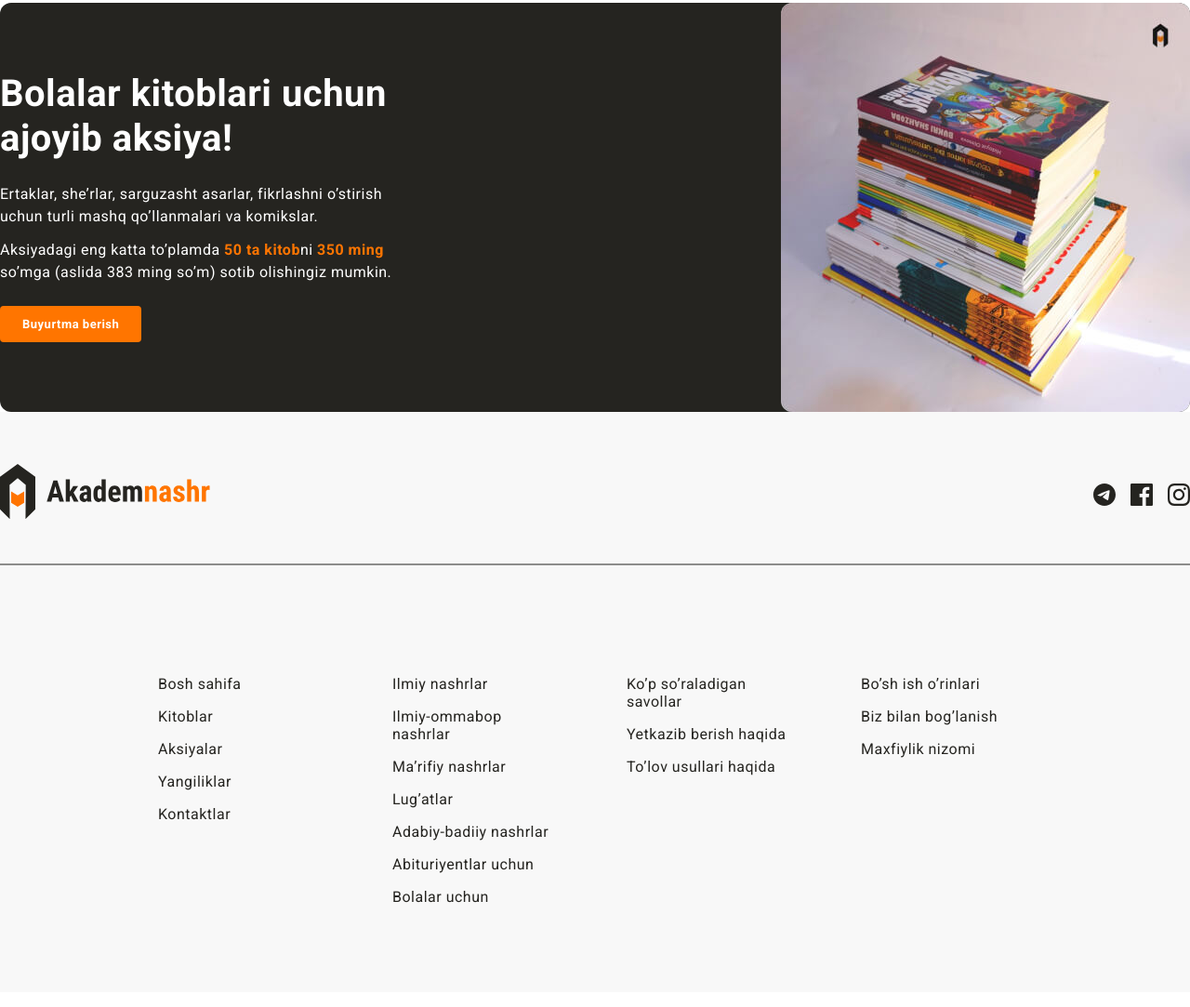
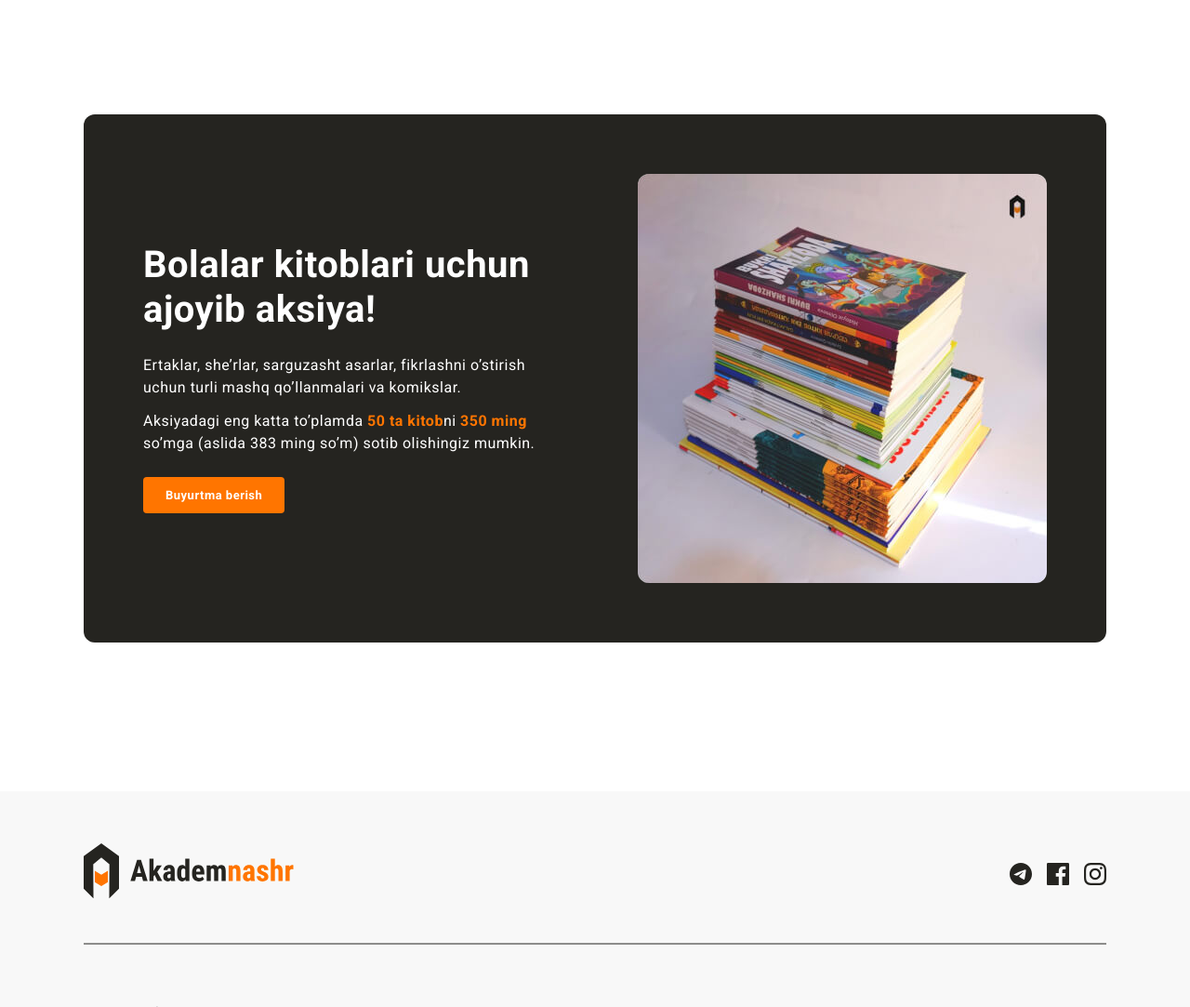
Before and after one commit to practprojs/projspr, a plain HTML site: page index.html in a window 1280 px wide. Shown: the part 1717-2800 px from the top of the page at 93% size. Drawn offline with Linux system fonts and the light colour scheme.

Commit message:
Add container and related styles, Add margin to footer-links item

```diff
--- a/css/styles.css
+++ b/css/styles.css
@@ -1,4 +1,10 @@
+* {
+  box-sizing: border-box;
+}
+
 body{
+  padding: 0;
+  margin: 0;
   font-size: 16px;
   line-height: 1.5;
   font-family: "Roboto", "Arial", sans-serif;
@@ -13,16 +19,29 @@ body{
   outline-offset: 3px;
 }
 
+.container{
+  width: 100%;
+  max-width: 1140px;
+  padding-left: 20px;
+  padding-right: 20px;
+  margin-right: auto;
+  margin-left: auto;
+}
+
 /* SITE-HEADER */
 .site-header{
+  border-top: 5px solid #FF7500;
+  background-color: #fff;
+  padding-top: 16px;
+  padding-bottom: 16px;
+}
+
+.site-header-container{
   display: flex;
   justify-content: space-between;
   align-items: center;
-  padding-top: 16px;
-  padding-bottom: 16px;
-  border-top: 5px solid #FF7500;
-  background-color: #fff;
 }
+
 .site-header-cap{
   height: 5px;
   border-top: 5px solid #FF7500;
@@ -59,7 +78,7 @@ body{
 }
 
 .sitenav-item{
-  margin-right: 32;
+  margin-right: 32px;
 }
 .sitenav-item:last-child{
   margin-right: 0;
@@ -107,13 +126,15 @@ body{
 
 /* HERO */
 .hero{
-  display: flex;
-  justify-content: space-between;
-  align-items: center;
   padding-top: 80px;
   padding-bottom: 80px;
   background-color: #252420;
   color: #fff;
+}
+.hero-container{
+  display: flex;
+  justify-content: space-between;
+  align-items: center;
 }
 
 .hero-content{
@@ -150,8 +171,8 @@ body{
 .hero-img{
   width: 510px;
   height: 510px;
-  /* padding: 40px 170px; */
   border-radius: 8px;
+  /* box-shadow: 24px 24px 0 0 rgba(255, 117, 0, 0.6); */
 }
 
 
@@ -201,7 +222,7 @@ body{
 .features-title{
   font-size: 24px;
   line-height: 1.2;
-  margin: 0;
+  margin-top: 0;
   margin-bottom: 12px;
   font-family: "Roboto Condenced", "Roboto", "Arial", sans-serif;
 }
@@ -214,25 +235,21 @@ body{
 
 /* AKSIYA */
 .sale{
+  padding-top: 120px;
+  padding-bottom: 160px;
+}
+.promo-inner{
   display: flex;
   justify-content: space-between;
   align-items: center;
+  padding: 64px;
   border-radius: 12px;
-  /* padding-left: 170px;
-  padding-right: 170px; */
-  /* padding-top: 120px;
-  padding-bottom: 160px; */
   background-color: #252420;
   color: #fff;
 }
 
 .sale-content{
   width: 440px;
-  /* padding: 64px 64px 92px 64px; */
-  /* padding-top: 64px;
-  padding-bottom: 64px;
-  padding-left: 64px;
-  padding-right: 92px; */
 }
 
 .sale-heading{
@@ -274,16 +291,15 @@ body{
 
 /* SITE-FOOTER */
 .site-footer{
-  background-color: #f8f8f8;
   padding-top: 56px;
   padding-bottom: 56px;
+  background-color: #f8f8f8;
 }
 
 .site-footer-top{
   display: flex;
   justify-content: space-between;
   align-items: center;
-  /* padding: 56px 170px 40px; */
 }
 
 .socials{
@@ -327,17 +343,13 @@ body{
   height: 2px;
   border: 0;
   margin-top: 40px;
-  margin-bottom: 54px;
+  margin-bottom: 64px;
   background-color: rgba(37, 36, 32, 0.5);
 }
 
 .site-footer-bottom{
   display: flex;
-  /* justify-content: space-between;
-  align-items: center; */
-  width: 1,100px;
-  height: 229px;
-  padding: 64px 170px 56px;
+  /* padding: 64px 170px 56px; */
 }
 
 .site-footer-link-list{
@@ -355,6 +367,9 @@ body{
 .site-footer-list{
   margin-bottom: 16px;
 }
+.site-footer-list:last-child{
+  margin-bottom: 0;
+}
 
 
 .site-footer-link{
--- a/index.html
+++ b/index.html
@@ -16,8 +16,9 @@
   <link rel="stylesheet" href="css/styles.css">
 </head>
 <body>
+  <!-- SITE HEADER -->
   <header class="site-header">
-    <!-- SITE HEADER -->
+    <div class="site-header-container container">
       <a class="logo-link" href="index.html"><img class="logo-link-img" src="img/logo.svg" alt="Akademnashr logo" width="227" height="60"></a>
       <div class="site-header-actions">
         <nav class="sitenav">
@@ -30,12 +31,14 @@
         </nav>
         <a class="primary-button" href="#">Ro’yxatdan o’tish</a>
       </div>
+    </div>
   </header>
 
 
   <main>
     <!-- HERO -->
     <section class="hero">
+      <div class="hero-container container">
         <div class="hero-content">
           <hr class="hero-line">
           <h2 class="hero-heading">
@@ -46,11 +49,13 @@
           <a class="primary-button" href="#">Buyurtma berish</a>
         </div>
         <img class="hero-img" src="img/python-book.jpg" alt="Qo`lda ushlab turilgan pythonda dasturlash asoslari kitobi" width="510" height="510" srcset="img/python-book.jpg, img/python-book@2x.jpg">
+      </div>
     </section>
 
 
+    <!-- FEATURES -->
     <section class="features">
-      <!-- FEATURES -->
+      <div class="features-container container">
         <hr class="hero-line">
         <h2 class="features-heading">Nega aynan
           Akademnashr?</h2>
@@ -60,24 +65,25 @@
               <h3 class="features-title">Oson buyurtma qilish</h3>
               <p class="features-info">Akademnashr.uz saytidan o’zingizga yoqqan kitobni sodda usulda buyurtma qila olasiz.</p>
             </li>
-
             <li class="features-item">
               <div class="feautures-icon-wrapper"><img src="img/Icon-1.svg" alt="" width="56" height="56"></div>
               <h3 class="features-title">Eng sara kitoblar</h3>
               <p class="features-info">Trenddagi eng ommabop, turli auditoriyalarga mo’ljallangan har xil janrdagi kitoblarni topa olasiz.</p>
             </li>
-
             <li class="features-item">
               <div class="feautures-icon-wrapper"><img src="img/Icon-2.svg" alt="" width="56" height="56"></div>
               <h3 class="features-title">Tez yetkazib berish</h3>
               <p class="features-info">O’zbekistonning ixtiyoriy hududiga 3 ish kuni ichida, xalqaro buyurtmalarni 10 ish kuni ichida yetkazib beriladi.</p>
             </li>
           </ul>
+      </div>
       </section>
 
 
       <section class="sale">
         <!-- AKSIYA -->
+        <div class="container">
+          <div class="promo-inner">
             <div class="sale-content">
               <h2 class="sale-heading">Bolalar kitoblari uchun
                 ajoyib aksiya!</h2>
@@ -88,12 +94,15 @@
                 <a class="primary-button" href="#">Buyurtma berish</a>
               </div>
               <img class="sale-img" src="img/sale-img.jpg" alt="Kitoblar to`plami ustma-ust joylangan" width="440" height="440" srcset="img/sale-img.jpg, img/sale-img@2x.jpg">
+          </div>
+        </div>
         </section>
       </main>
 
 
+      <!-- SITE FOOTER -->
       <footer class="site-footer">
-        <!-- SITE FOOTER -->
+          <div class="container">
           <div class="site-footer-top">
             <a class="logo-link" href="index.html"><img src="img/logo.svg" alt="Akademnashr logo" width="227" height="60"></a>
             <!-- IJTIMOIY TARMOQLAR -->
@@ -142,6 +151,7 @@
         <li class="site-footer-list"><a class="site-footer-link" href="">Maxfiylik nizomi</a></li>
             </ul>
           </div>
+        </div>
         </footer>
 
 </body>
```
Lines whose indentation alone changed are shown as unchanged.
